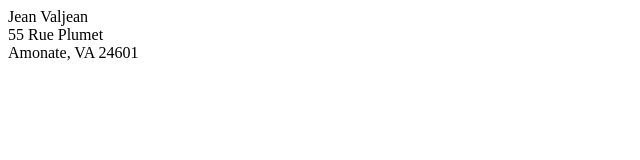
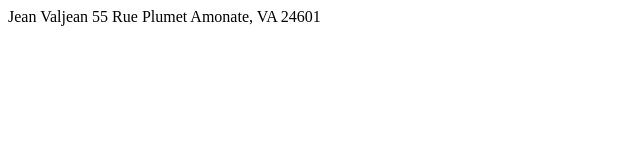
Before and after one commit to cenviity/sample-website, a plain HTML site: page index.html in a window 1280 px wide. Shown: the whole page, without its empty margins (0-640 px from the left). Drawn offline with Linux system fonts and the light colour scheme.

Commit message:
Revert "Add line breaks"
This reverts commit 3424ab68eff92577d9831d81a811912d17816769.

```diff
--- a/index.html
+++ b/index.html
@@ -5,8 +5,8 @@
     <meta charset="utf-8">
   </head>
   <body>
-    Jean Valjean<br>
-    55 Rue Plumet<br>
+    Jean Valjean
+    55 Rue Plumet
     Amonate, VA 24601
   </body>
 </html>
```
